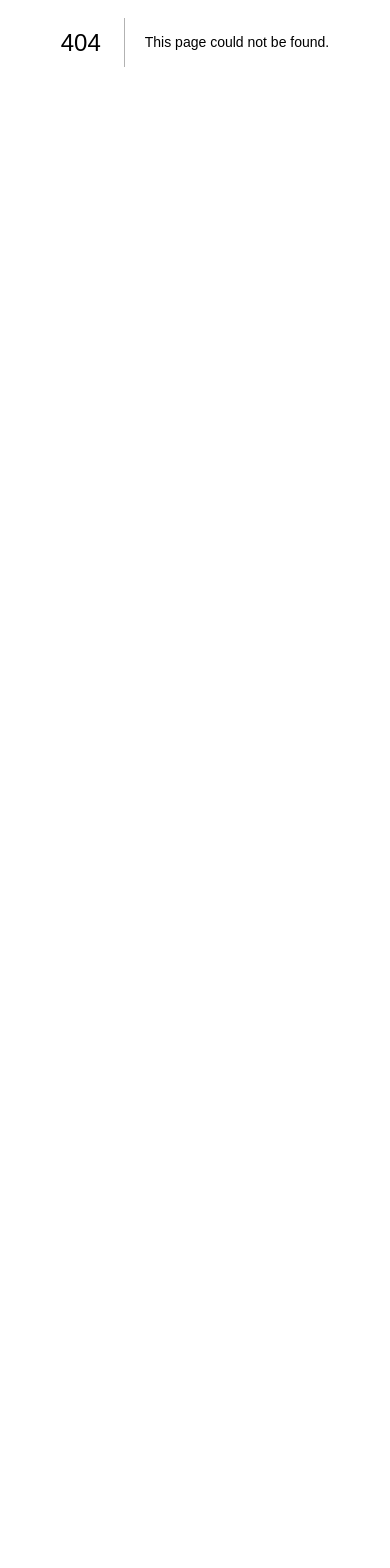
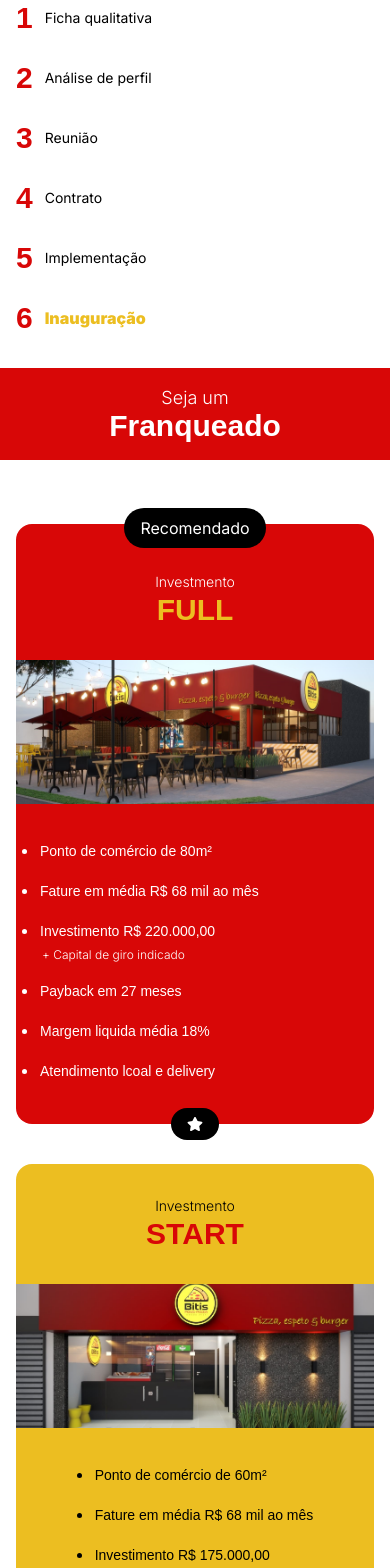
Before and after one commit to GuiCabral99/bitis, a Next.js app: page /franquias in a window 390 px wide. Before the commit this address had no page. Shown: the part 380-1948 px from the top of the page. Before the commit the page ends 844 px from the top, so only its background shows below. Built offline with nearby package versions, Linux system fonts and the light colour scheme.

Commit message:
mobile layout of the franchise page done

```diff
--- /dev/null
+++ b/src/app/franquias/page.tsx
@@ -0,0 +1,177 @@
+import { FaHandsHelping, FaLaptop, FaQuestion, FaStar } from "react-icons/fa";
+
+export default () => {
+  return (
+    <main>
+      <div className="bg-[url('/local4.jpeg')] bg-center bg-cover min-w-full">
+        <div className="bg-[#D8070780] text-white space-y-2 py-10 px-mobile">
+          <h3>Como faturar até</h3>
+          <h1 className="text-[#FEDA00] text-center">R$ 800 mil reais</h1>
+          <h3 className="text-end">ao ano?</h3>
+        </div>
+      </div>
+
+      <div className="space-y-6 my-8 px-mobile">
+        <h3>Escolha um plano a baixo e siga o passo a passo:</h3>
+        <div className="flex items-center space-x-3">
+          <h1 className="text-[#D80707]">1</h1>
+          <h4 className="text-sm">Ficha qualitativa</h4>
+        </div>
+        <div className="flex items-center space-x-3">
+          <h1 className="text-[#D80707]">2</h1>
+          <h4 className="text-sm">Análise de perfil</h4>
+        </div>
+        <div className="flex items-center space-x-3">
+          <h1 className="text-[#D80707]">3</h1>
+          <h4 className="text-sm">Reunião</h4>
+        </div>
+        <div className="flex items-center space-x-3">
+          <h1 className="text-[#D80707]">4</h1>
+          <h4 className="text-sm">Contrato</h4>
+        </div>
+        <div className="flex items-center space-x-3">
+          <h1 className="text-[#D80707]">5</h1>
+          <h4 className="text-sm">Implementação</h4>
+        </div>
+        <div className="flex items-center space-x-3">
+          <h1 className="text-[#D80707]">6</h1>
+          <h4 className="text-[#ECBE21] font-black">Inauguração</h4>
+        </div>
+      </div>
+
+      <div className="text-white bg-[#D80707] text-center -space-y-1 py-4 mb-16">
+        <h3 className="font-light">Seja um</h3>
+        <h1>Franqueado</h1>
+      </div>
+      <div className="px-mobile space-y-10">
+        <div className="w-full flex flex-col items-center bg-[#D80707] rounded-2xl">
+          <h4 className="bg-black text-white py-2 px-4 inline-block text-center rounded-full -mt-4">
+            Recomendado
+          </h4>
+          <div className="space-y-8 py-6 w-full">
+            <div className="text-white text-center">
+              <h4 className="text-sm font-light">Investmento</h4>
+              <h1 className="text-[#ECBE21]">FULL</h1>
+            </div>
+            <div className="bg-[url('/local4center.jpeg')] bg-center bg-cover h-36 w-full"></div>
+            <ul className="list-disc list-inside text-white text-sm font-medium px-1.5 space-y-3">
+              <li>
+                <span className="-ml-1.5 text-sm font-medium">
+                  Ponto de comércio de 80m²
+                </span>
+              </li>
+              <li>
+                <span className="-ml-1.5 text-sm font-medium">
+                  Fature em média R$ 68 mil ao mês
+                </span>
+              </li>
+              <li>
+                <span className="-ml-1.5 text-sm font-medium">
+                  Investimento R$ 220.000,00
+                </span>
+              </li>
+              <span className="ml-5 text-xs font-light">
+                + Capital de giro indicado
+              </span>
+              <li>
+                <span className="-ml-1.5 text-sm font-medium">
+                  Payback em 27 meses
+                </span>
+              </li>
+              <li>
+                <span className="-ml-1.5 text-sm font-medium">
+                  Margem liquida média 18%
+                </span>
+              </li>
+              <li>
+                <span className="-ml-1.5 text-sm font-medium">
+                  Atendimento lcoal e delivery
+                </span>
+              </li>
+            </ul>
+          </div>
+          <h4 className="bg-black text-white py-2 px-4 inline-block text-center rounded-full -mb-4">
+            <FaStar />
+          </h4>
+        </div>
+
+        <div className="w-full flex flex-col items-center bg-[#ECBE21] rounded-2xl space-y-8 py-8">
+          <div className="text-center">
+            <h4 className="text-sm font-light">Investmento</h4>
+            <h1 className="text-[#D80707]">START</h1>
+          </div>
+          <div className="bg-[url('/delivery3center.jpeg')] bg-center bg-cover h-36 w-full"></div>
+          <ul className="list-disc list-inside text-sm font-medium px-1.5 space-y-3">
+            <li>
+              <span className="-ml-1.5 text-sm font-medium">
+                Ponto de comércio de 60m²
+              </span>
+            </li>
+            <li>
+              <span className="-ml-1.5 text-sm font-medium">
+                Fature em média R$ 68 mil ao mês
+              </span>
+            </li>
+            <li>
+              <span className="-ml-1.5 text-sm font-medium">
+                Investimento R$ 175.000,00
+              </span>
+            </li>
+            <span className="ml-5 text-xs font-light">
+              + Capital de giro indicado
+            </span>
+            <li>
+              <span className="-ml-1.5 text-sm font-medium">
+                Payback em 32 meses
+              </span>
+            </li>
+            <li>
+              <span className="-ml-1.5 text-sm font-medium">
+                Margem liquida média 16%
+              </span>
+            </li>
+            <li>
+              <span className="-ml-1.5 text-sm font-medium">
+                Somente delivery
+              </span>
+            </li>
+          </ul>
+        </div>
+      </div>
+
+      <div className="space-y-8 py-10 px-mobile">
+        <h1 className="text-center">Todo suporte que você precisa</h1>
+        <div className="space-y-2">
+          <div className="flex items-center space-x-3">
+            <FaLaptop className="w-10 h-10 p-2 bg-[#D80707] rounded-full text-white" />
+            <h3 className="font-bold">Suporte remoto</h3>
+          </div>
+          <h4 className="text-sm">
+            Atendimento atráves de e-mail, telefone, aplicativos de mensagens
+            instantaneas, como WhatsApp e Skype.
+          </h4>
+        </div>
+        <div className="space-y-2">
+          <div className="flex items-center space-x-3">
+            <FaHandsHelping className="w-10 h-10 p-2 bg-[#ECBE21] rounded-full" />
+            <h3 className="font-bold">Suporte presencial</h3>
+          </div>
+          <h4 className="text-sm">
+            Por meio de visitas à unidade franqueada, com frequência a ser
+            definida
+          </h4>
+        </div>
+        <div className="space-y-2">
+          <div className="flex items-center space-x-3">
+            <FaQuestion className="w-10 h-10 p-2 bg-[#D80707] rounded-full text-white" />
+            <h3 className="font-bold">Auxílio</h3>
+          </div>
+          <h4 className="text-sm">
+            Por meio de visitas à unidade franqueada, com frequência a ser
+            definida
+          </h4>
+        </div>
+      </div>
+    </main>
+  );
+};
--- a/src/app/globals.css
+++ b/src/app/globals.css
@@ -40,6 +40,10 @@ h2 {
   @apply text-xl font-black font-title;
 }
 
+h3 {
+  @apply text-lg font-black;
+}
+
 p {
   @apply text-base font-normal font-body;
 }
--- a/src/app/layout.tsx
+++ b/src/app/layout.tsx
@@ -1,6 +1,8 @@
 import type { Metadata } from "next";
 import { Inter } from "next/font/google";
 import "./globals.css";
+import Footer from "@/components/Footer";
+import Header from "@/components/Header";
 
 const inter = Inter({ subsets: ["latin"] });
 
@@ -16,7 +18,11 @@ export default function RootLayout({
 }>) {
   return (
     <html lang="en">
-      <body className={inter.className}>{children}</body>
+      <body className={inter.className}>
+        <Header />
+        {children}
+        <Footer />
+      </body>
     </html>
   );
 }
--- a/src/app/page.tsx
+++ b/src/app/page.tsx
@@ -1,7 +1,5 @@
 "use client";
 
-import Header from "@/components/Header";
-import Footer from "@/components/Footer";
 import Link from "next/link";
 import { useEffect, useState } from "react";
 
@@ -25,7 +23,6 @@ export default function Home() {
   }, []);
   return (
     <main className="min-h-screen">
-      <Header />
       <div className="bg-[url('/pizza-bg.jpg')] bg-cover bg-center min-w-full text-white">
         <div className="bg-[#D8070780] space-y-6 py-10 px-mobile lg:py-36 lg:space-y-9">
           <h1 className="md:text-5xl">Fature até 800 mil ao ano!</h1>
@@ -140,8 +137,6 @@ export default function Home() {
           Quero começar a faturar
         </Link>
       </div>
-
-      <Footer />
     </main>
   );
 }
```
Also changed, not shown: public/delivery3center.jpeg (added), public/local4center.jpeg (added).
